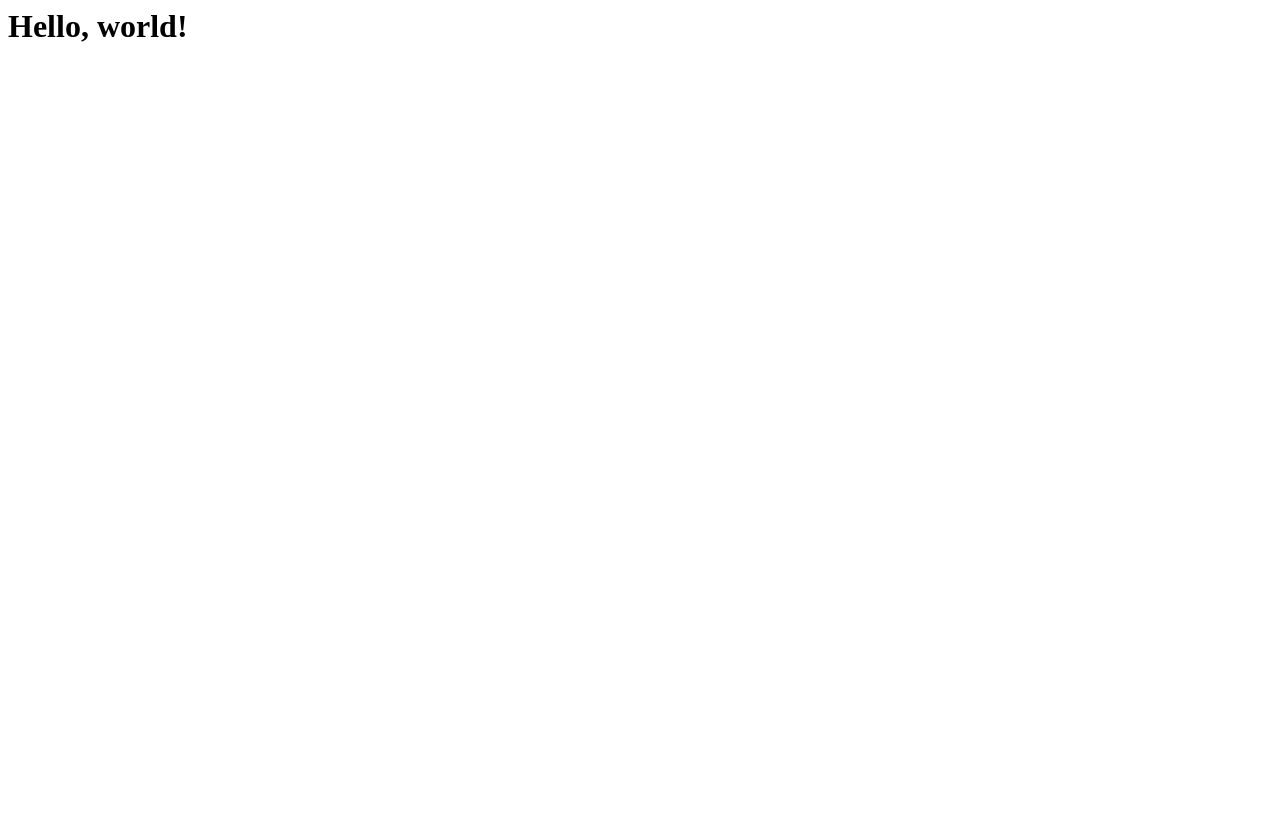
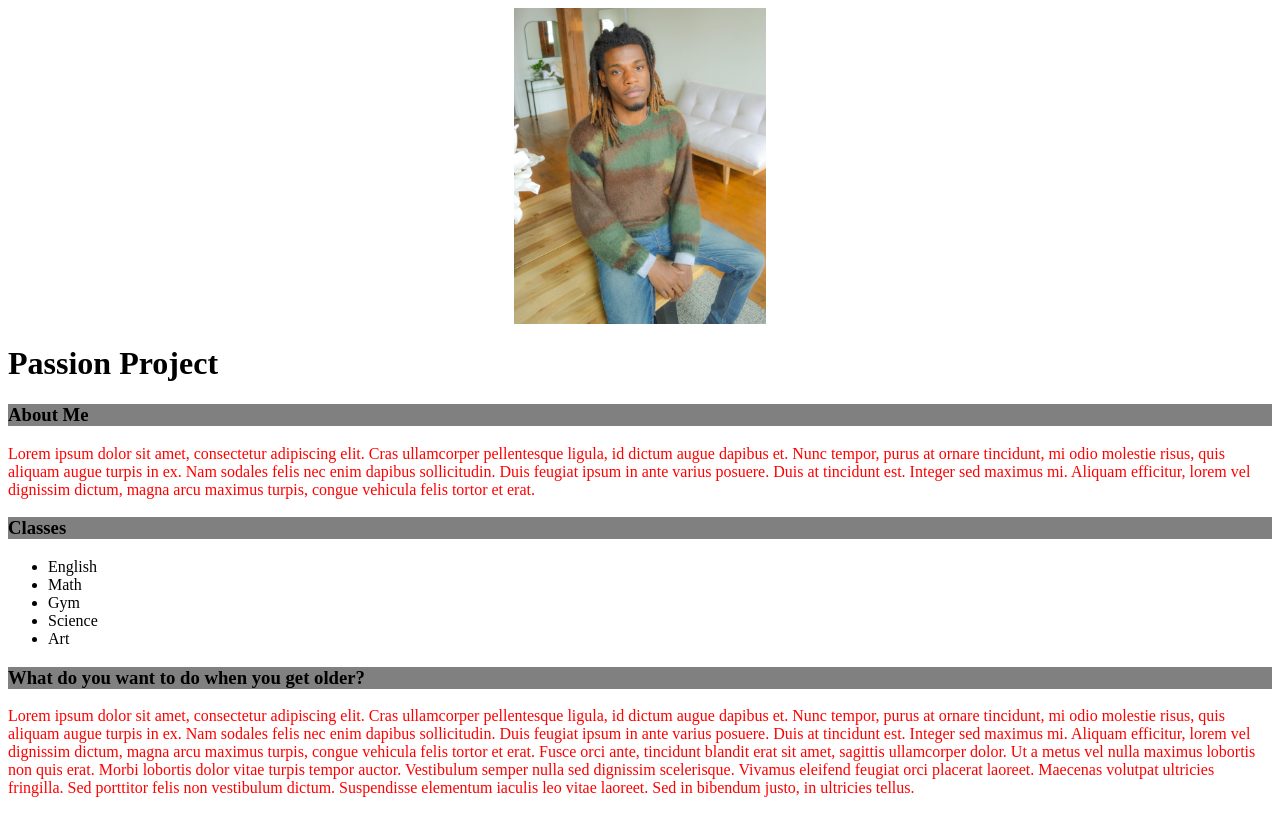
Before and after one commit to DeJonJ95/passionproject, a plain HTML site: page index.html in a window 1280 px wide. Drawn offline with Linux system fonts and the light colour scheme.

Commit message:
3/5 commit

```diff
--- a/index.html
+++ b/index.html
@@ -1 +1,35 @@
-<h1>Hello, world!</h1>
+<!DOCTYPE html>
+<html>
+   <head>
+<title>Passion Project</title>
+<link rel="stylesheet" href="style.css">
+   </head>
+
+   <body>
+    <img src="unnamed.jpeg" width="20%" />
+
+    <div class="Main">
+        <h1>Passion Project</h1>
+            <h3>About Me</h3>
+
+        <p>Lorem ipsum dolor sit amet, consectetur adipiscing elit. Cras ullamcorper pellentesque ligula, id dictum augue dapibus et. Nunc tempor, purus at ornare tincidunt, mi odio molestie risus, quis aliquam augue turpis in ex. Nam sodales felis nec enim dapibus sollicitudin. Duis feugiat ipsum in ante varius posuere. Duis at tincidunt est. Integer sed maximus mi. Aliquam efficitur, lorem vel dignissim dictum, magna arcu maximus turpis, congue vehicula felis tortor et erat.</p>
+
+    </div>
+
+            <h3>Classes</h3>
+            <ul>
+                <li>English</li>
+                <li>Math</li>
+                <li>Gym</li>
+                <li>Science</li>
+                <li>Art</li>
+            </ul>
+
+            <h3>What do you want to do when you get older?</h3>
+
+
+        <p>Lorem ipsum dolor sit amet, consectetur adipiscing elit. Cras ullamcorper pellentesque ligula, id dictum augue dapibus et. Nunc tempor, purus at ornare tincidunt, mi odio molestie risus, quis aliquam augue turpis in ex. Nam sodales felis nec enim dapibus sollicitudin. Duis feugiat ipsum in ante varius posuere. Duis at tincidunt est. Integer sed maximus mi. Aliquam efficitur, lorem vel dignissim dictum, magna arcu maximus turpis, congue vehicula felis tortor et erat.
+
+        Fusce orci ante, tincidunt blandit erat sit amet, sagittis ullamcorper dolor. Ut a metus vel nulla maximus lobortis non quis erat. Morbi lobortis dolor vitae turpis tempor auctor. Vestibulum semper nulla sed dignissim scelerisque. Vivamus eleifend feugiat orci placerat laoreet. Maecenas volutpat ultricies fringilla. Sed porttitor felis non vestibulum dictum. Suspendisse elementum iaculis leo vitae laoreet. Sed in bibendum justo, in ultricies tellus.</p>
+   </body>
+</html>
--- /dev/null
+++ b/style.css
@@ -0,0 +1,21 @@
+p {
+    color: red;
+}
+
+h3 {
+    background: gray;
+}
+
+img {
+
+        display: block;
+        margin-left: auto;
+        margin-right: auto;
+        width: 20%;
+      }
+}
+
+div {
+    margin-left: auto;
+        margin-right: auto;
+}
```
Also changed, not shown: unnamed.jpeg (added).
